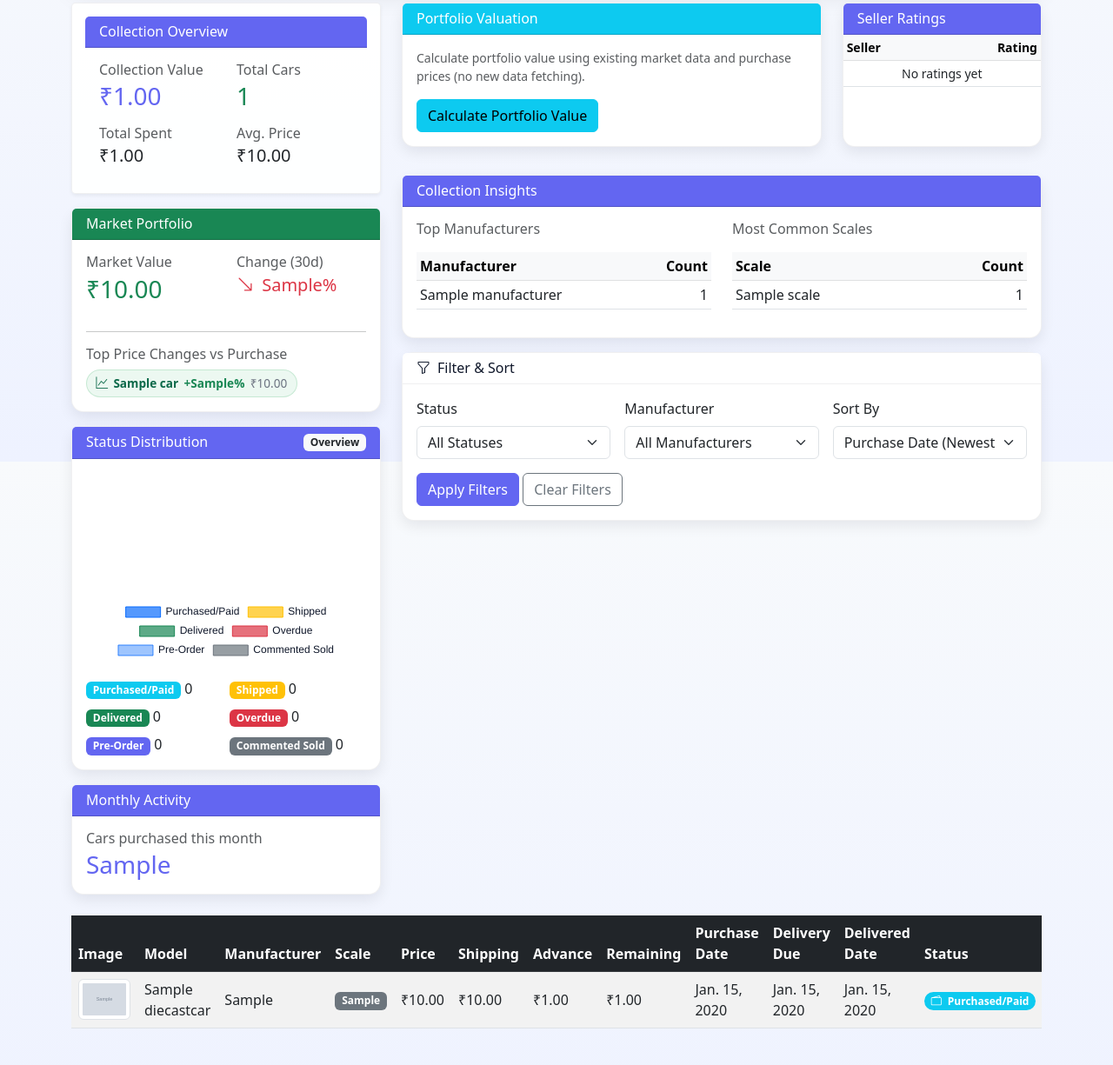
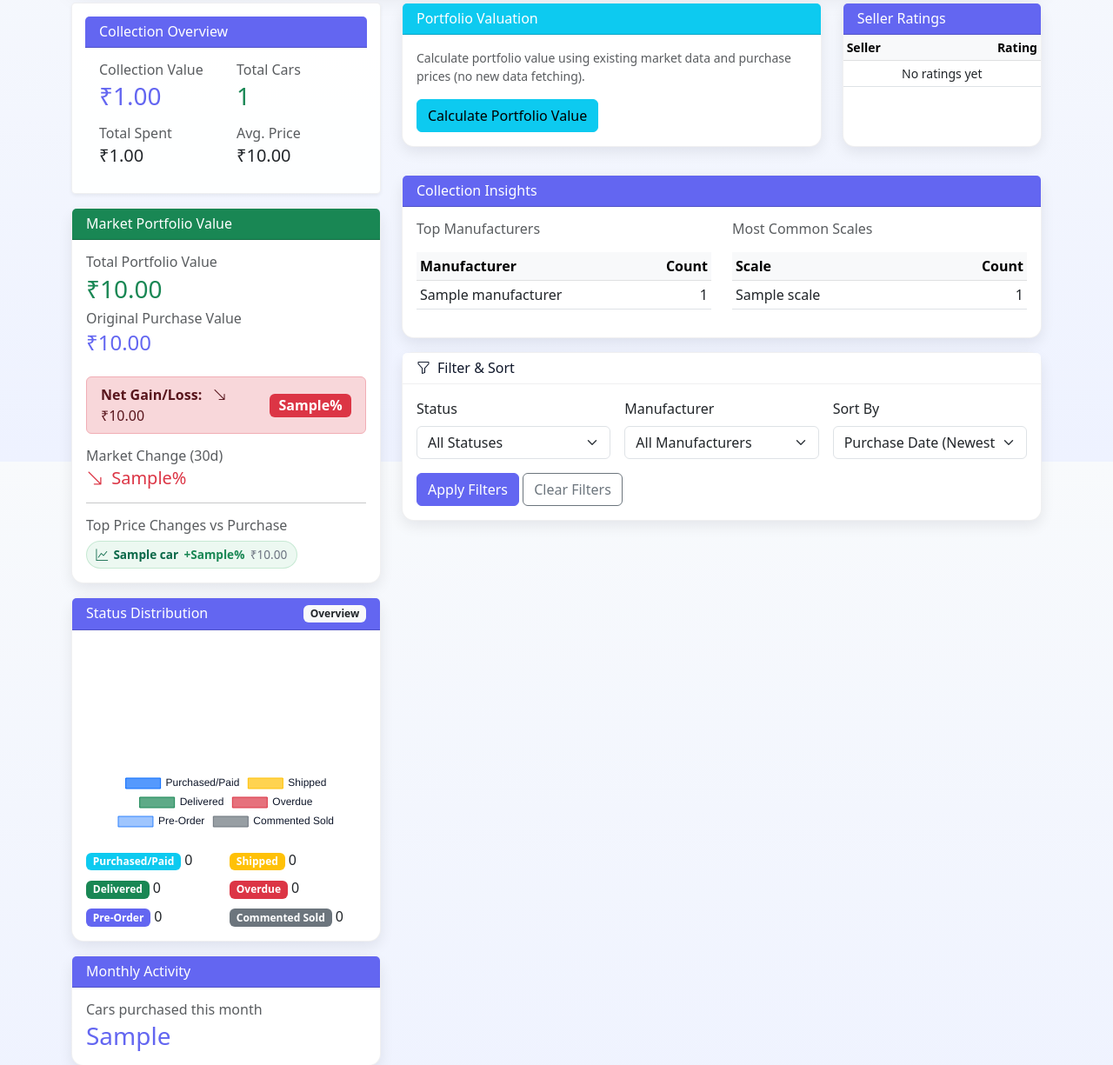
Before and after one commit to Anudeep28/Diecast_cars_pro, a Django app: template inventory/templates/inventory/dashboard.html in a window 1280 px wide. Shown: the part 269-1494 px from the top of the page at 87% size. Run offline with Django 5.2, Linux system fonts and the light colour scheme; tables that the repository leaves empty hold one stand-in row (values such as "Sample post"); the template is opened without the code that fills it: values that come from a table or form of the project are taken from there, most other values are stand-ins (such as "Sample title", 1, 10 or a date in 2020); grey boxes marked "Sample" are stand-in pictures; some libraries are stand-ins or nearby versions.

Commit message:
Graph gets dynamically adjusted and also portfolio value is updated correctly

```diff
--- a/inventory/templates/inventory/dashboard.html
+++ b/inventory/templates/inventory/dashboard.html
@@ -91,17 +91,61 @@
         <!-- Market Portfolio -->
         <div class="card mb-3">
             <div class="card-header bg-success text-white py-2">
-                <h6 class="mb-0">Market Portfolio</h6>
+                <h6 class="mb-0">Market Portfolio Value</h6>
             </div>
             <div class="card-body">
+                <div class="row mb-3">
+                    <div class="col-12 mb-2">
+                        <h6 class="text-muted mb-1">Total Portfolio Value</h6>
+                        <h3 class="text-success mb-0">₹{{ market_current_total|floatformat:2 }}</h3>
+                        <small class="text-muted">
+                            {% if cars_with_market_data > 0 and cars_without_market_data > 0 %}
+                                {{ cars_with_market_data }} with market data + {{ cars_without_market_data }} using purchase price
+                            {% elif cars_with_market_data > 0 %}
+                                All {{ cars_with_market_data }} car{{ cars_with_market_data|pluralize }} with market data
+                            {% elif cars_without_market_data > 0 %}
+                                All {{ cars_without_market_data }} car{{ cars_without_market_data|pluralize }} using purchase price
+                            {% endif %}
+                        </small>
+                    </div>
+                    <div class="col-12 mb-2">
+                        <h6 class="text-muted mb-1">Original Purchase Value</h6>
+                        <h4 class="text-primary mb-0">₹{{ purchase_portfolio_value|floatformat:2 }}</h4>
+                    </div>
+                </div>
+
+                {% if portfolio_gain_loss_pct is not None %}
+                <div class="alert {% if portfolio_gain_loss >= 0 %}alert-success{% else %}alert-danger{% endif %} py-2 mb-3">
+                    <div class="d-flex justify-content-between align-items-center">
+                        <div>
+                            <strong>Net Gain/Loss:</strong>
+                            <span class="ms-2">
+                                {% if portfolio_gain_loss >= 0 %}
+                                    <i class="bi bi-arrow-up-right me-1"></i>+₹{{ portfolio_gain_loss|floatformat:2 }}
+                                {% else %}
+                                    <i class="bi bi-arrow-down-right me-1"></i>₹{{ portfolio_gain_loss|floatformat:2 }}
+                                {% endif %}
+                            </span>
+                        </div>
+                        <div>
+                            <span class="badge {% if portfolio_gain_loss >= 0 %}bg-success{% else %}bg-danger{% endif %} fs-6">
+                                {% if portfolio_gain_loss >= 0 %}+{% endif %}{{ portfolio_gain_loss_pct }}%
+                            </span>
+                        </div>
+                    </div>
+                </div>
+                {% endif %}
+
+                {% if cars_without_market_data > 0 %}
+                <div class="alert alert-info py-2 mb-3">
+                    <small><i class="bi bi-info-circle me-1"></i>{{ cars_without_market_data }} car{{ cars_without_market_data|pluralize }} valued at purchase price (fetch market data for updated valuation)</small>
+                </div>
+                {% endif %}
+
+                {% if market_change_pct is not None %}
                 <div class="row">
-                    <div class="col-6 mb-3">
-                        <h6 class="text-muted mb-1">Market Value</h6>
-                        <h3 class="text-success mb-0">₹{{ market_current_total|floatformat:2 }}</h3>
-                    </div>
-                    <div class="col-6 mb-3">
-                        <h6 class="text-muted mb-1">Change (30d)</h6>
-                        {% if market_change_pct is not None %}
+                    <div class="col-12">
+                        <h6 class="text-muted mb-1">Market Change (30d)</h6>
                         <h5 class="mb-0 {% if market_change_pct >= 0 %}text-success{% else %}text-danger{% endif %}">
                             {% if market_change_pct >= 0 %}
                                 <i class="bi bi-arrow-up-right me-1"></i>
@@ -110,11 +154,9 @@
                             {% endif %}
                             {{ market_change_pct }}%
                         </h5>
-                        {% else %}
-                            <h6 class="text-muted mb-0">N/A</h6>
-                        {% endif %}
                     </div>
                 </div>
+                {% endif %}
                 {% if top_price_changes %}
                 <hr>
                 <h6 class="text-muted">Top Price Changes vs Purchase</h6>
```
Also changed, not shown: inventory/templates/inventory/car_detail.html (+99 -18 lines), inventory/views.py (+61 -26 lines). Lines whose indentation alone changed are shown as unchanged.
